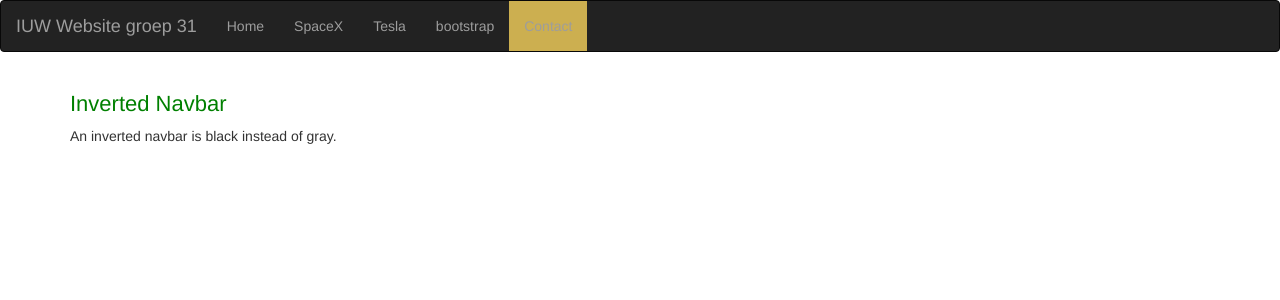
After one commit to JamesJCarroll/webopdracht, a PHP site: page /bootstrap.html in a window 1280 px wide. The commit adds this page. Shown: the top 300 px of the page. Run offline with PHP 8.4, Linux system fonts and the light colour scheme.

Commit message:
bootstrap

```diff
--- a/SpaceX.html
+++ b/SpaceX.html
@@ -11,7 +11,8 @@
 				<li><a href="Index.html">Home</a></li>
 				<li><a href="SpaceX.html">SpaceX</a></li>
 				<li><a href="Tesla.html">Tesla</a></li>
-				<li style = "float:right"> <a class="active" href="Contact.html">Contact</a></li>
+				<li><a href="bootstrap.html">bootstrap</a></li>
+				<li><a class="active" href="Contact.html">Contact</a></li>
 			</ul>
 		</menu>
 		<br>
--- a/Tesla.html
+++ b/Tesla.html
@@ -11,7 +11,8 @@
 				<li><a href="Index.html">Home</a></li>
 				<li><a href="SpaceX.html">SpaceX</a></li>
 				<li><a href="Tesla.html">Tesla</a></li>
-				<li style = "float:right"> <a class="active" href="Contact.html">Contact</a></li>
+				<li><a href="bootstrap.html">bootstrap</a></li>
+				<li><a class="active" href="Contact.html">Contact</a></li>
 			</ul>
 		</menu>
 		<br>
--- /dev/null
+++ b/bootstrap.html
@@ -0,0 +1,32 @@
+<!DOCTYPE html>
+<html lang="en">
+	<head>
+		<title>Over ons</title>
+	  <meta charset="utf-8">
+	  <meta name="viewport" content="width=device-width, initial-scale=1">
+		  <link rel="stylesheet" href="https://maxcdn.bootstrapcdn.com/bootstrap/3.3.7/css/bootstrap.min.css">
+		  <link rel="stylesheet" href="https://fonts.googleapis.com/css?family=Tangerine:italic">
+		  <link rel="stylesheet" href="Website.css">
+	  <script src="https://ajax.googleapis.com/ajax/libs/jquery/3.3.1/jquery.min.js"></script>
+	  <script src="https://maxcdn.bootstrapcdn.com/bootstrap/3.3.7/js/bootstrap.min.js"></script>
+	</head>
+<body>
+<nav class="navbar navbar-inverse">
+  <div class="container-fluid">
+    <div class="navbar-header">
+      <a class="navbar-brand" href="#">IUW Website groep 31</a>
+    </div>
+    <ul class="nav navbar-nav">
+		<li><a href="Index.html">Home</a></li>
+				<li><a href="SpaceX.html">SpaceX</a></li>
+				<li><a href="Tesla.html">Tesla</a></li>
+				<li><a href="bootstrap.html">bootstrap</a></li>
+				<li><a class="active" href="Contact.html">Contact</a></li>
+  </div>
+</nav>
+<div class="container">
+  <h3>Inverted Navbar</h3>
+  <p>An inverted navbar is black instead of gray.</p>
+</div>
+</body>
+</html>
```
Also changed, not shown: Contact.html (+4 -3 lines), Hello.php (+27 -3 lines), Index.html (+8 -2 lines).
